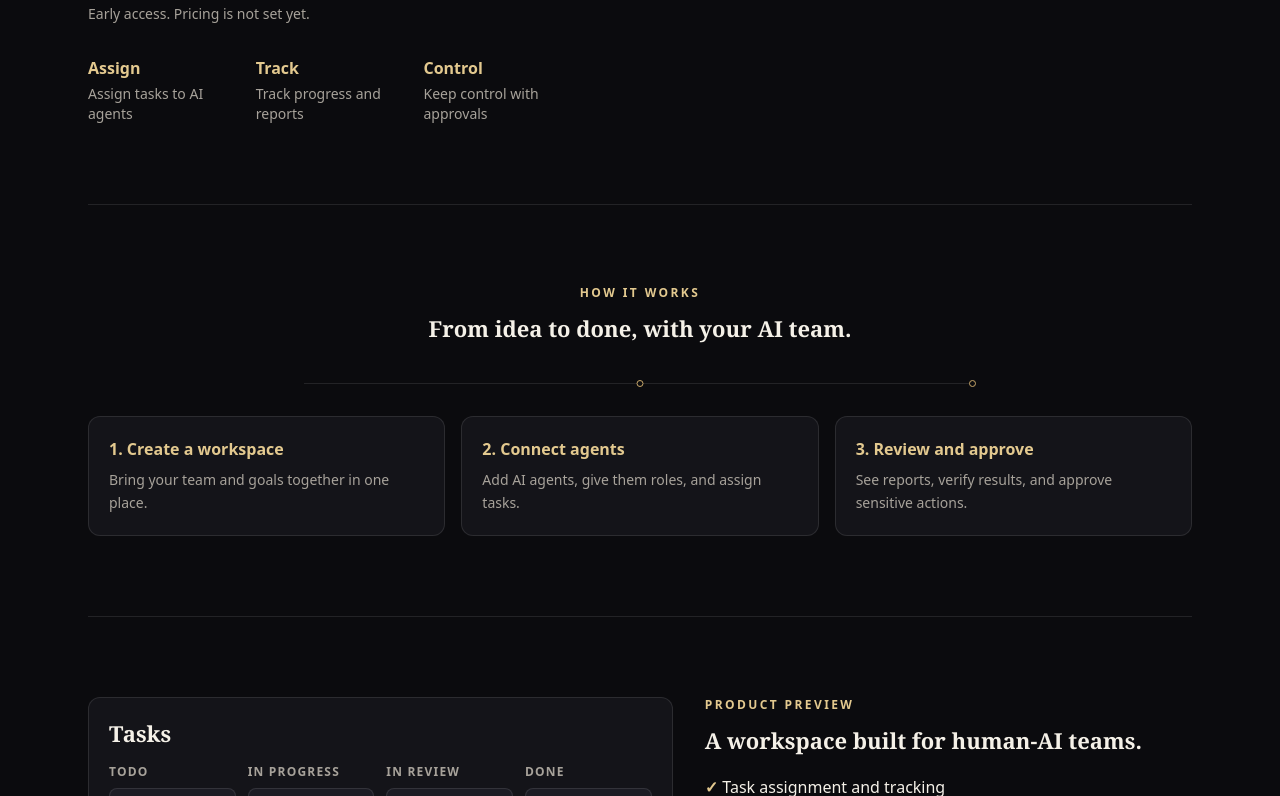
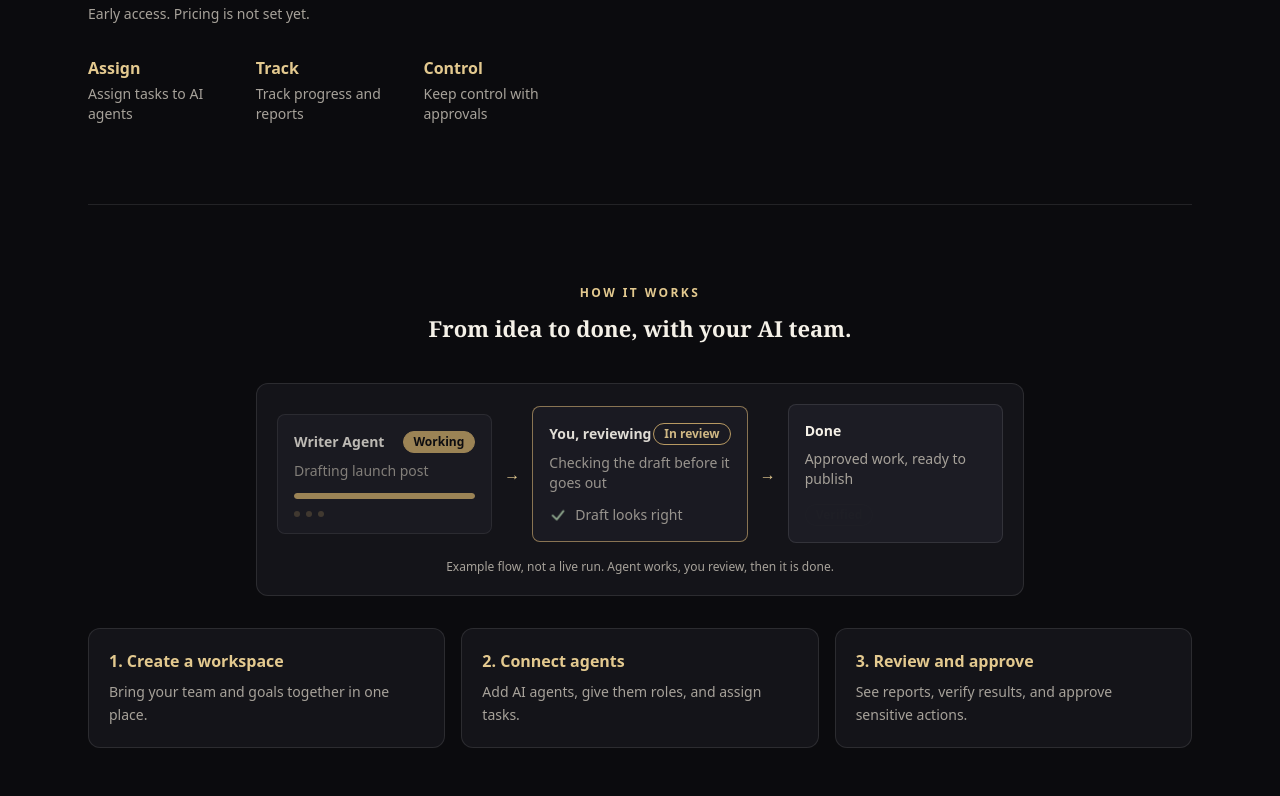
Before and after one commit to KARTIKEYSINGH009/hivlet, a Next.js app: page / in a window 1280 px wide. Shown: the part 515-1311 px from the top of the page. Built offline with nearby package versions, Linux system fonts and the light colour scheme; no server answers.

Commit message:
How it works: worker to human review animated loop

```diff
--- a/app/globals.css
+++ b/app/globals.css
@@ -28,9 +28,11 @@ h2 {
   line-height: 30px;
 }
 
-/* Homepage, How it works: cards rise in sequence, 1 then 2 then 3,
-   and a gold dot travels the track above them, showing the flow.
-   No glow, no gradient, just a flat gold dot on a hairline track. */
+/* Homepage, How it works: cards rise in sequence, 1 then 2 then 3.
+   The loop above them tells the real story on a 9 second cycle:
+   agent works, then you review, then it is done. Each phase lights
+   up in turn, the agent progress bar fills, the review check draws,
+   and the Verified pill appears last. No glow, no gradient. */
 @keyframes how-rise {
   from {
     opacity: 0;
@@ -42,22 +44,70 @@ h2 {
   }
 }
 
-@keyframes how-dot {
+@keyframes how-phase {
+  0%,
+  30% {
+    border-color: #c9a86a;
+    opacity: 1;
+  }
+  34%,
+  100% {
+    border-color: rgba(255, 255, 255, 0.1);
+    opacity: 0.75;
+  }
+}
+
+@keyframes how-type {
+  0%,
+  60%,
+  100% {
+    opacity: 0.3;
+    transform: translateY(0);
+  }
+  30% {
+    opacity: 1;
+    transform: translateY(-2px);
+  }
+}
+
+@keyframes how-progress {
   0% {
-    left: 0;
+    width: 0;
+  }
+  30%,
+  100% {
+    width: 100%;
+  }
+}
+
+@keyframes how-check {
+  0%,
+  32% {
+    opacity: 0;
+    stroke-dasharray: 20;
+    stroke-dashoffset: 20;
+  }
+  44%,
+  92% {
+    opacity: 1;
+    stroke-dashoffset: 0;
+  }
+  100% {
+    opacity: 0;
+    stroke-dashoffset: 0;
+  }
+}
+
+@keyframes how-done {
+  0%,
+  64% {
     opacity: 0;
   }
-  8% {
-    opacity: 1;
-  }
-  50% {
-    left: calc(50% - 3px);
-  }
+  72%,
   92% {
     opacity: 1;
   }
   100% {
-    left: calc(100% - 7px);
     opacity: 0;
   }
 }
@@ -66,13 +116,49 @@ h2 {
   animation: how-rise 0.6s ease both;
 }
 
-.how-track-dot {
-  animation: how-dot 4s ease-in-out infinite;
+.how-phase {
+  animation: how-phase 9s ease infinite;
+}
+
+.how-phase-review {
+  animation-delay: 3s;
+}
+
+.how-phase-done {
+  animation-delay: 6s;
+}
+
+.how-type {
+  animation: how-type 1.2s ease infinite;
+}
+
+.how-type-2 {
+  animation-delay: 0.15s;
+}
+
+.how-type-3 {
+  animation-delay: 0.3s;
+}
+
+.how-progress {
+  animation: how-progress 9s ease infinite;
+}
+
+.how-check {
+  animation: how-check 9s ease infinite;
+}
+
+.how-done {
+  animation: how-done 9s ease infinite;
 }
 
 @media (prefers-reduced-motion: reduce) {
   .how-step,
-  .how-track-dot {
+  .how-phase,
+  .how-type,
+  .how-progress,
+  .how-check,
+  .how-done {
     animation: none;
   }
 }
--- a/app/page.tsx
+++ b/app/page.tsx
@@ -177,10 +177,49 @@ export default function Home() {
         <h2 className="mt-3 text-center font-display text-3xl font-semibold">
           From idea to done, with your AI team.
         </h2>
-        <div aria-hidden="true" className="how-track relative mx-auto mt-10 hidden h-px max-w-2xl bg-white/10 sm:block">
-          <span className="how-track-dot absolute -top-[3px] left-0 h-[7px] w-[7px] rounded-full bg-gold" />
-          <span className="absolute -top-[3px] left-1/2 h-[7px] w-[7px] -translate-x-1/2 rounded-full border border-gold bg-ink" />
-          <span className="absolute -top-[3px] right-0 h-[7px] w-[7px] rounded-full border border-gold bg-ink" />
+        <div className="mx-auto mt-10 max-w-3xl rounded-xl border border-white/10 bg-coal p-5">
+          <div className="flex flex-col items-stretch gap-3 sm:flex-row sm:items-center">
+            <div className="how-phase how-phase-agent flex-1 rounded-lg border border-white/10 bg-raised p-4">
+              <p className="flex items-center justify-between text-sm font-semibold">
+                Writer Agent
+                <span className="rounded-full border border-gold bg-gold px-2.5 py-0.5 text-xs font-semibold text-ink">Working</span>
+              </p>
+              <p className="mt-2 text-sm text-muted">Drafting launch post</p>
+              <div className="mt-3 h-1.5 overflow-hidden rounded-full bg-white/10">
+                <div className="how-progress h-full rounded-full bg-gold" />
+              </div>
+              <p aria-hidden="true" className="mt-3 flex gap-1.5">
+                <span className="how-type h-1.5 w-1.5 rounded-full bg-gold" />
+                <span className="how-type how-type-2 h-1.5 w-1.5 rounded-full bg-gold" />
+                <span className="how-type how-type-3 h-1.5 w-1.5 rounded-full bg-gold" />
+              </p>
+            </div>
+            <span aria-hidden="true" className="hidden text-gold-soft sm:block">→</span>
+            <span aria-hidden="true" className="self-center text-gold-soft sm:hidden">↓</span>
+            <div className="how-phase how-phase-review flex-1 rounded-lg border border-white/10 bg-raised p-4">
+              <p className="flex items-center justify-between text-sm font-semibold">
+                You, reviewing
+                <span className="rounded-full border border-gold px-2.5 py-0.5 text-xs font-semibold text-gold-soft">In review</span>
+              </p>
+              <p className="mt-2 text-sm text-muted">Checking the draft before it goes out</p>
+              <p className="mt-3 flex items-center gap-2 text-sm">
+                <svg aria-hidden="true" width="18" height="18" viewBox="0 0 20 20" fill="none">
+                  <path className="how-check" d="M4 10.5 L8.5 15 L16 5.5" stroke="#9db89a" strokeWidth="2" strokeLinecap="round" strokeLinejoin="round" />
+                </svg>
+                <span className="text-muted">Draft looks right</span>
+              </p>
+            </div>
+            <span aria-hidden="true" className="hidden text-gold-soft sm:block">→</span>
+            <span aria-hidden="true" className="self-center text-gold-soft sm:hidden">↓</span>
+            <div className="how-phase how-phase-done flex-1 rounded-lg border border-white/10 bg-raised p-4">
+              <p className="text-sm font-semibold">Done</p>
+              <p className="mt-2 text-sm text-muted">Approved work, ready to publish</p>
+              <p className="mt-3">
+                <span className="how-done inline-flex rounded-full border border-[#9db89a] px-2.5 py-0.5 text-xs font-semibold text-[#9db89a]">Verified</span>
+              </p>
+            </div>
+          </div>
+          <p className="mt-4 text-center text-xs text-muted">Example flow, not a live run. Agent works, you review, then it is done.</p>
         </div>
         <div className="mt-8 grid items-stretch gap-4 sm:grid-cols-3">
           {howSteps.map((step, i) => (
```
